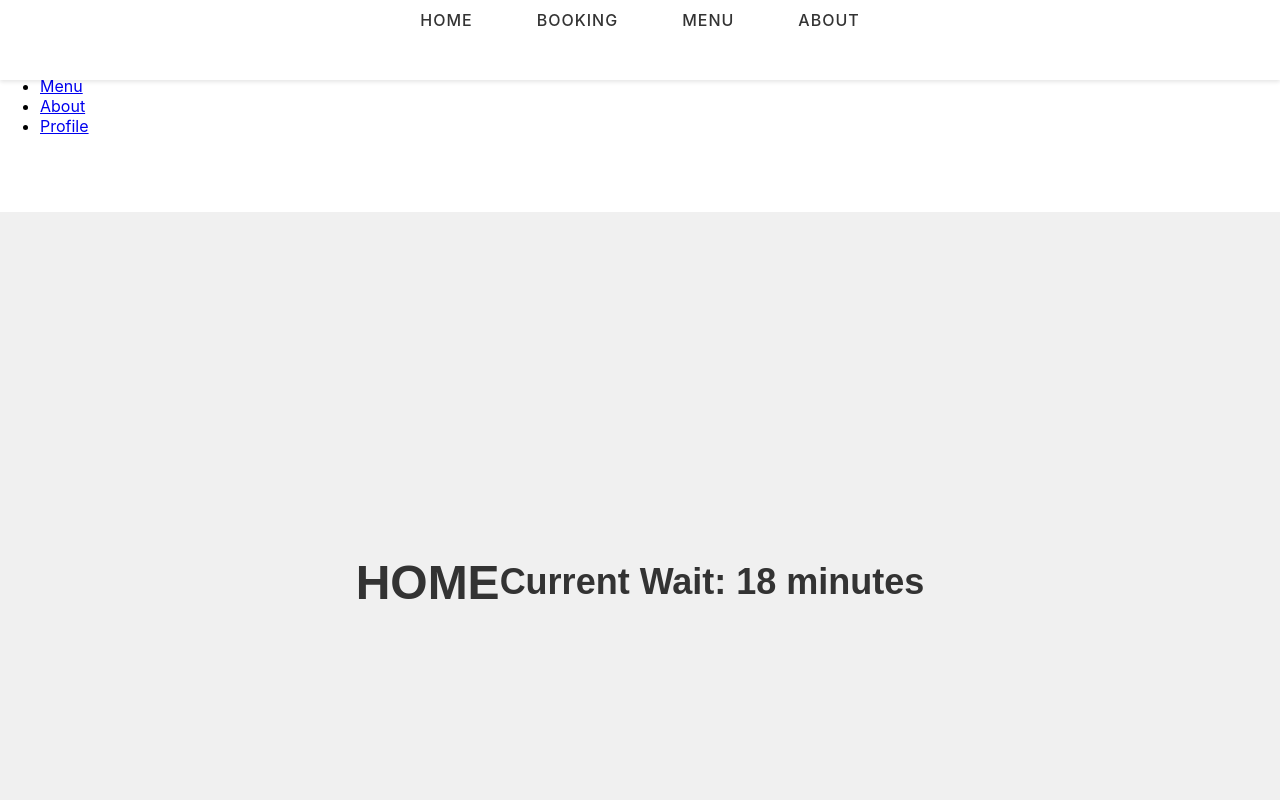
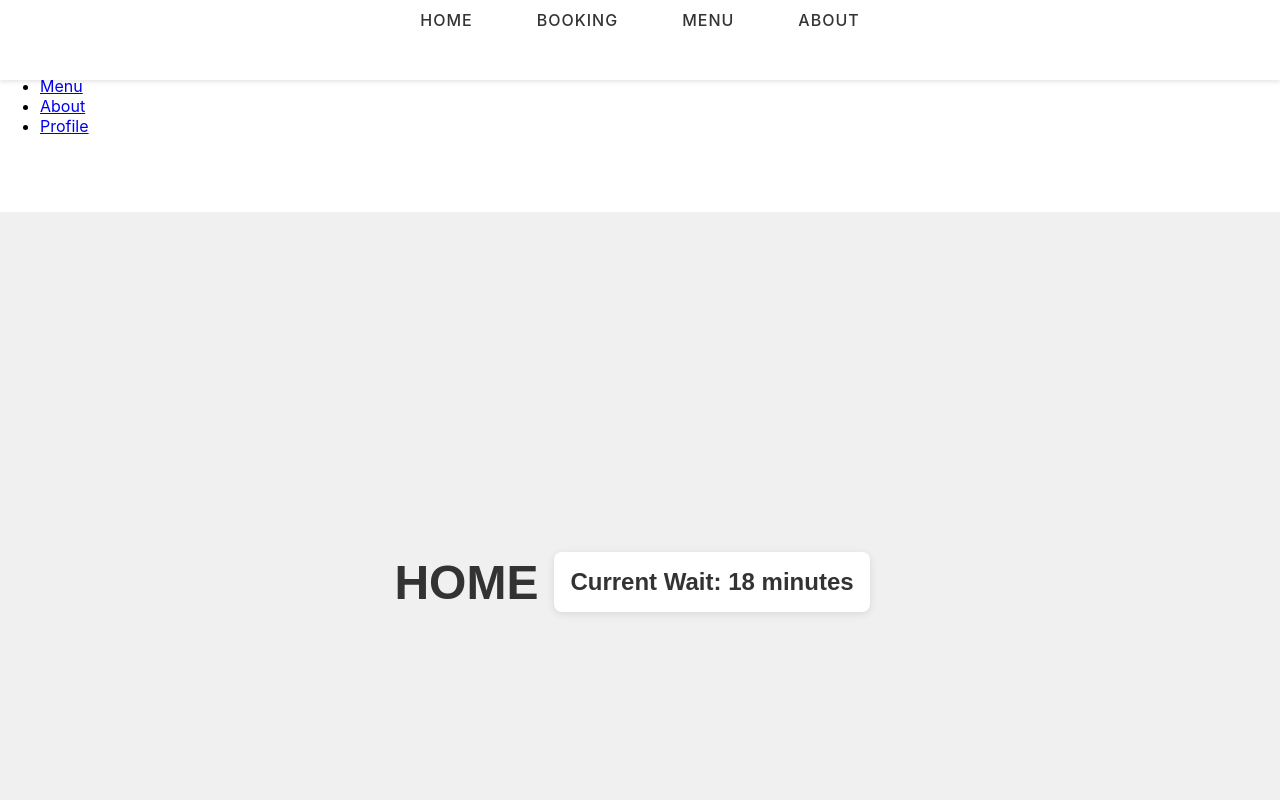
Before and after one commit to haydenkarl22/SHHReservationApp, a React (Create React App) app in the folder frontend/: page / in a window 1280 px wide. Shown: the top 800 px of the page. Built offline with nearby package versions, Linux system fonts and the light colour scheme.

Commit message:
Wait time style
Added stylings for the wait time

```diff
--- a/frontend/src/styles.css
+++ b/frontend/src/styles.css
@@ -54,7 +54,20 @@
   color: #333;
   background-color: #f0f0f0;
 }
+.wait-time-info {
+  text-align: center;
+  padding: 1rem;
+  border-radius: 8px;
+  background-color: white;
+  box-shadow: 0 2px 8px rgba(0, 0, 0, 0.1);
+  margin: 1rem;
+}
 
+.wait-time-info h2 {
+  font-size: 1.5rem;
+  color: #333;
+  margin: 0;
+}
 .menu-container {
   max-width: 1200px;
   margin: 0 auto;
```
